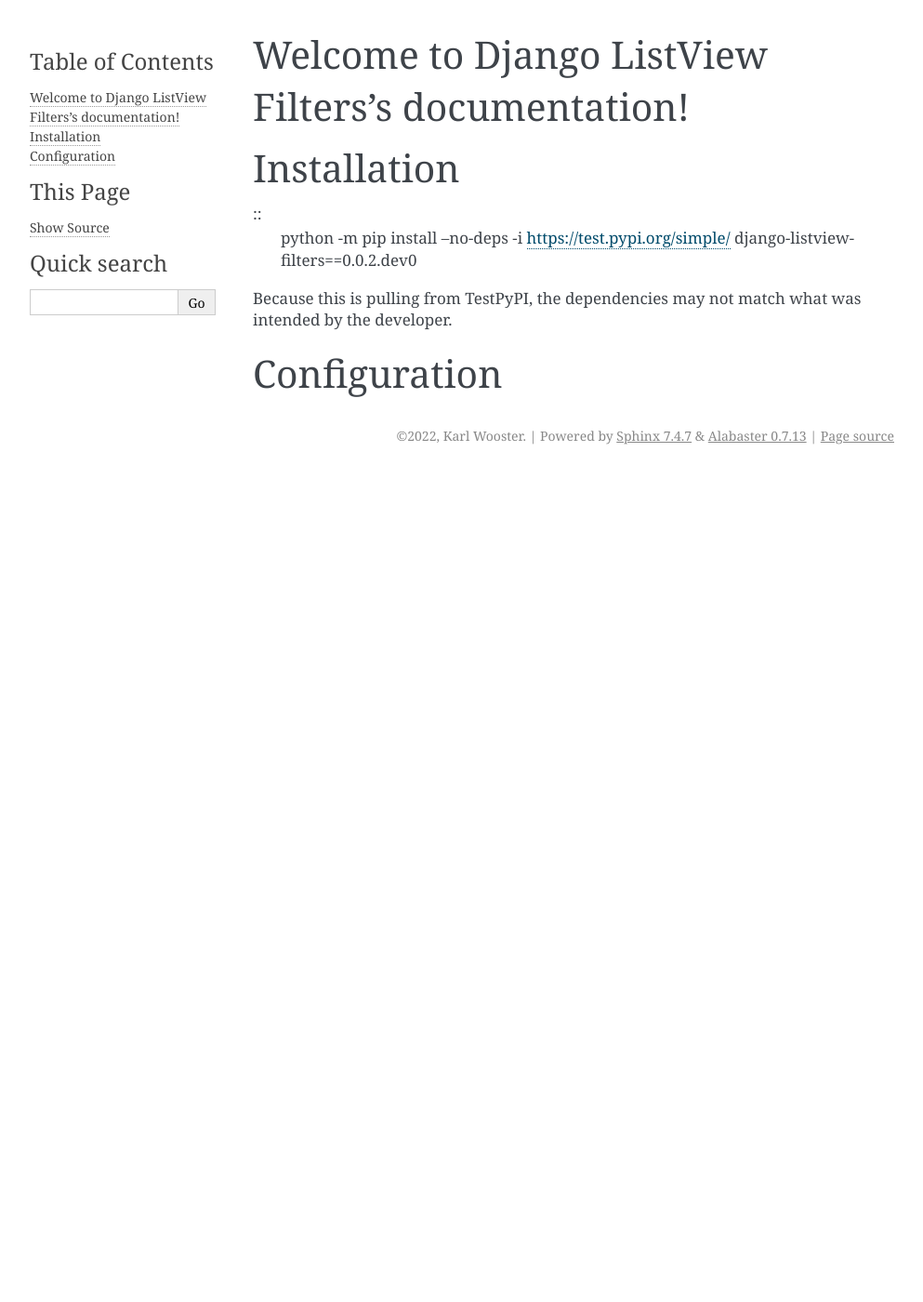
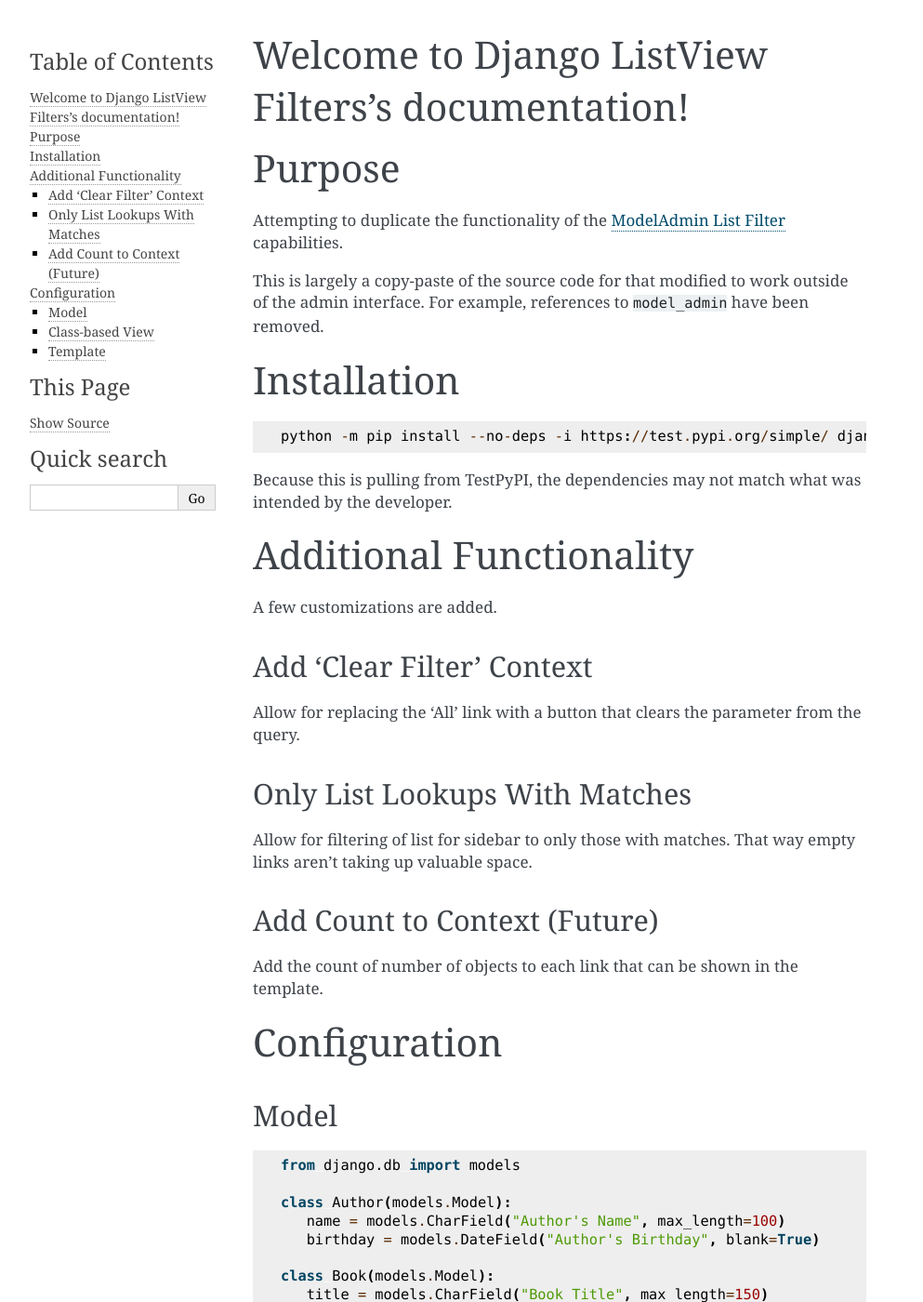
Before and after one commit to wsutc/django-listview-filters, a Sphinx documentation site: the page built from docs/index.rst, in a window 1280 px wide and 1400 px high. Shown: the whole window at 93% size, without its empty margins (148-1141 px from the left). Built offline with Sphinx 7.4.7, drawn with Linux system fonts in a browser that asks for light colours; some of the changed text lies outside the part shown.

Commit message:
improve docs; matches readme + installation

```diff
--- a/docs/index.rst
+++ b/docs/index.rst
@@ -10,18 +10,103 @@
    :maxdepth: 2
    :caption: Contents:
 
+Purpose
+=======
+
+Attempting to duplicate the functionality of the `ModelAdmin List Filter <https://docs.djangoproject.com/en/stable/ref/contrib/admin/filters/>`_ capabilities.
+
+This is largely a copy-paste of the source code for that modified to work outside of the admin interface. For example, references to ``model_admin`` have been removed.
+
 Installation
 ============
 
 ::
+
    python -m pip install --no-deps -i https://test.pypi.org/simple/ django-listview-filters==0.0.2.dev0
 
 Because this is pulling from TestPyPI, the dependencies may not match what was intended by the developer.
 
+Additional Functionality
+========================
+
+A few customizations are added.
+
+Add 'Clear Filter' Context
+--------------------------
+
+Allow for replacing the 'All' link with a button that clears the parameter from the query.
+
+Only List Lookups With Matches
+------------------------------
+
+Allow for filtering of list for sidebar to only those with matches. That way empty links aren't taking up valuable space.
+
+Add Count to Context (Future)
+-----------------------------
+
+Add the count of number of objects to each link that can be shown in the template.
+
 Configuration
 =============
 
+Model
+-----
 
+::
+
+   from django.db import models
+
+   class Author(models.Model):
+      name = models.CharField("Author's Name", max_length=100)
+      birthday = models.DateField("Author's Birthday", blank=True)
+
+   class Book(models.Model):
+      title = models.CharField("Book Title", max_length=150)
+      author = models.ForeignKey(Author, on_delete=models.PROTECT)
+
+Class-based View
+----------------
+
+::
+
+   from django.view.generic import ListView
+
+   from django-listview-filters import RelatedFieldListViewFilter
+
+   class AuthorListView(ListView):
+      context_object_name = "author"
+      queryset = Author.objects.order_by("name")
+
+   class BookListView(ListView):
+      context_object_name = "book"
+      queryset = Author.objects.order_by("title")
+
+      list_filter = [
+         ('author', RelatedFieldListViewFilter)
+      ]
+
+Template
+--------
+
+::
+
+   {% for filter_name, filter_objects, clear_fragment in filter_list %}
+      <div>
+         {{ filter_name|title }}
+         <a href="{{ clear_fragment }}">clear filter</a>
+      </div>
+      <ul>
+         {% with filter_objects|dictsort:"display" as display_list %}
+            {% for item in display_list %}
+               <div>
+                  <a href="{{ item.query_string }}">
+                     {{ item.display }}
+                  </a>
+               </div>
+            {% endfor %}
+         {% endwith %}
+      </ul>
+   </div>
 
 .. Indices and tables
    ==================
```
